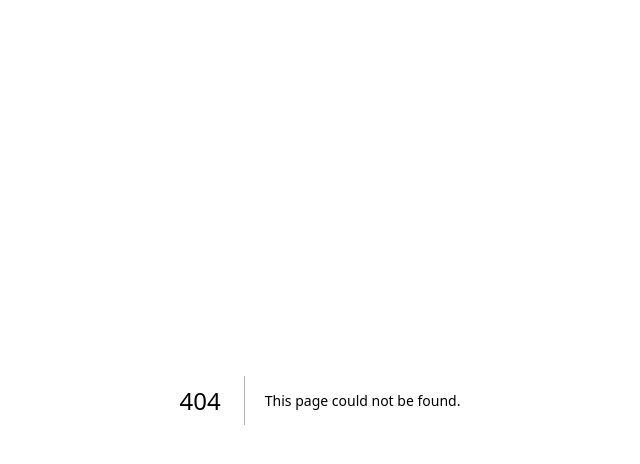
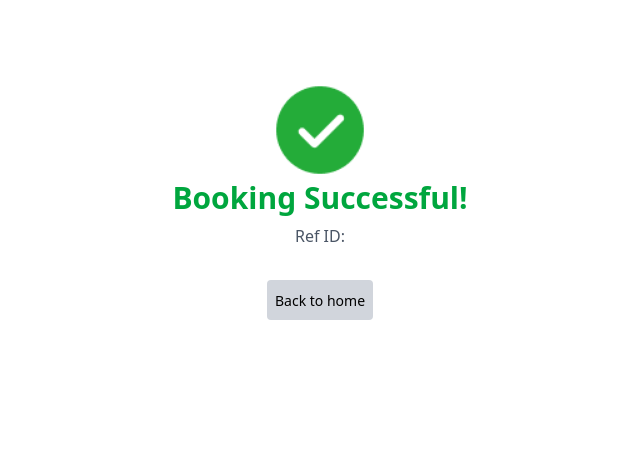
Before and after one commit to NandishM0618/hde_assessment, a Next.js app in the folder src/frontend/: page /success in a window 1280 px wide. Before the commit this address had no page. Shown: the top 464 px of the page, without its empty margins (320-960 px from the left). Built offline with nearby package versions, Linux system fonts and the light colour scheme.

Commit message:
feat(frontend): add bookings with confirmed booking feature

```diff
--- a/src/frontend/app/checkout/[id]/page.tsx
+++ b/src/frontend/app/checkout/[id]/page.tsx
@@ -52,8 +52,7 @@ export default function Checkout({ params }: { params: Promise<{ id: string }> }
             });
 
             console.log(res)
-            if (res.success) {
-                alert("Booking Successful ✅");
+            if (res.message === "Booking successful") {
                 router.push(`/success?booking=${res.booking._id}`);
             }
 
--- /dev/null
+++ b/src/frontend/app/success/page.tsx
@@ -0,0 +1,30 @@
+'use client'
+import Image from "next/image";
+import Link from "next/link";
+import success from '@/public/assets/ep_success-filled.png'
+import { useSearchParams } from "next/navigation";
+
+export default function Success() {
+    const searchParams = useSearchParams();
+
+    const id = searchParams.get("booking");
+
+    return (
+        <div className="flex flex-col items-center py-20">
+            <Image
+                src={success}
+                alt="success"
+                width={100}
+                height={100}
+                className="object-contain"
+            />
+            <h2 className="text-3xl font-bold text-green-600"> Booking Successful!</h2>
+            <p className="mt-2 text-gray-600">Ref ID: {id}</p>
+            <div className="bg-gray-300 rounded-sm mt-8 p-2">
+                <Link href="/" className="mt-6 text-sm  text-black">
+                    Back to home
+                </Link>
+            </div>
+        </div>
+    );
+}
```
Also changed, not shown: src/frontend/public/assets/ep_success-filled.png (added).
